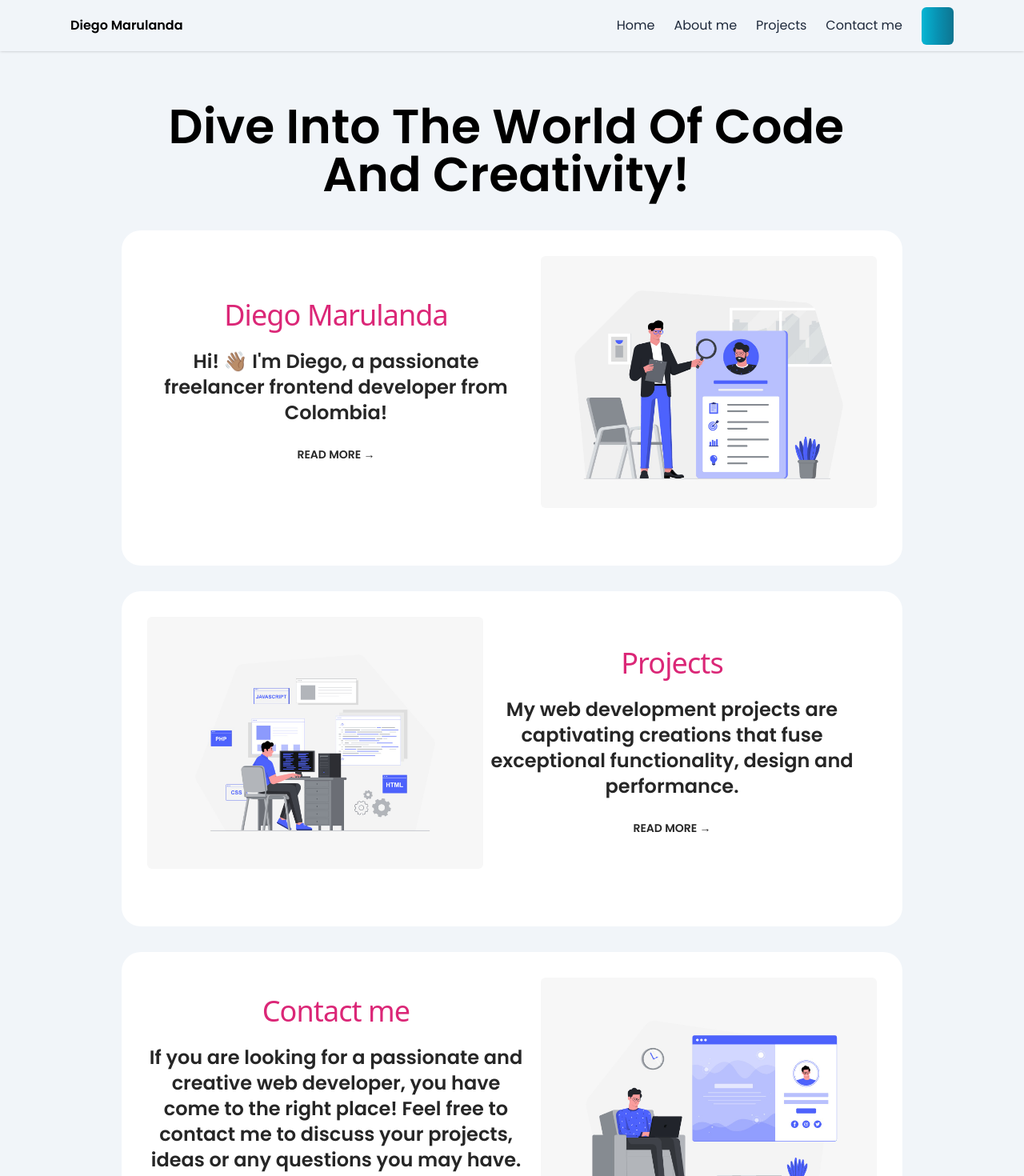
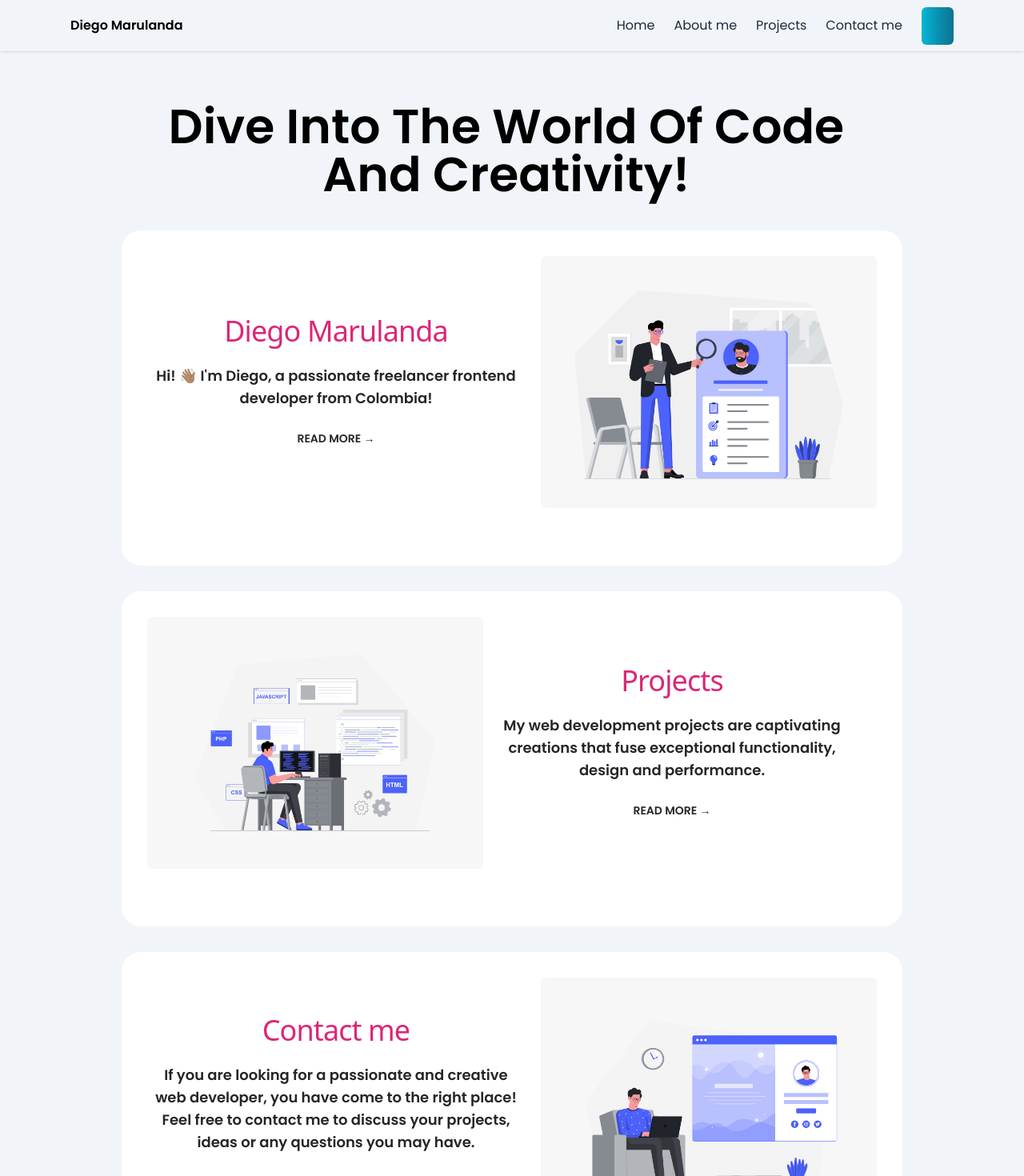
Before and after one commit to DiegoMarulandaB/Portfolio, a Next.js app: page / in a window 1280 px wide. Shown: the top 1470 px of the page at 80% size. Built offline with nearby package versions, Linux system fonts and the light colour scheme; some icons are missing.

Commit message:
style: add text corrections in home_academicProjects_personalProjects

```diff
--- a/src/app/academicprojects/page.tsx
+++ b/src/app/academicprojects/page.tsx
@@ -59,12 +59,11 @@ const AcademicProjects = () => {
       <h1 className="text-center pt-20">
         <AnimatedText text="Academic projects" className=" mx-2 mr-2 mb-2 mt-5" />
       </h1>
-      <div className="min-h-screen flex items-center justify-center">
       <div className="flex flex-col items-center justify-center space-y-26 mx-4 mt-6">
         {projects.map((project, idx) => (
           <div key={idx}>
             <Slide offset="-200px 0px -200px 0px">
-                <div className="flex flex-col items-center text-center text-white bg-gradient-to-r bg-white dark:bg-slate-600 rounded-3xl px-4 py-4 mx-2 mr-2 mt-10 w-26 text-2xl  font-semi-bold">
+              <div className="flex flex-col items-center text-center text-white px-4 bg-white dark:bg-slate-600 mb-8 py-8 rounded-3xl mx-auto sm:max-w-xl md:max-w-full lg:max-w-screen-xl md:px-24 lg:px-8 mt-8">
                 <div className="flex flex-col animate-slideCubiBezier animation-delay-2 md:flex-row md:space-x-8">
                   <div className="md:w-3/6">
                     <Link href={project.link}>
@@ -75,7 +74,7 @@ const AcademicProjects = () => {
                         alt="projects image"
                         width={590}
                         height={590}
-                          className=" rounded-md  px-18 py-4 ml-auto md:mt-1  mx-4 mr-4 mt-4 transition-transform duration-150 ease-in-out hover:scale-125"
+                        className=" rounded-md  px-18 py-4 ml-auto md:mt-1  mx-4 mr-4 mt-4  transition-transform duration-150 ease-in-out hover:scale-125"
                       />
                     </Link>
                   </div>
@@ -106,7 +105,6 @@ const AcademicProjects = () => {
           </div>
         ))}
       </div>
-      </div>
     </section>
   )
 }
--- a/src/app/home/page.tsx
+++ b/src/app/home/page.tsx
@@ -22,7 +22,7 @@ const HomePage = () => {
                     </h2>
                     <p className="text-black text-base md:text-lg">
                       {' '}
-                      <strong className="text-neutral-800 dark:text-neutral-50  text-2xl ">
+                      <strong className="text-neutral-800 dark:text-neutral-50  text-1xl ">
                         Hi! 👋🏽 I'm Diego, a passionate freelancer frontend developer from Colombia!
                       </strong>
                     </p>
@@ -52,7 +52,7 @@ const HomePage = () => {
                       Projects
                     </h2>
                     <p className="text-black text-base md:text-lg">
-                      <strong className="text-neutral-800 dark:text-neutral-50  text-2xl mt-6">
+                      <strong className="text-neutral-800 dark:text-neutral-50  text-1xl mt-6">
                         My web development projects are captivating creations that fuse exceptional functionality,
                         design and performance.
                       </strong>
@@ -80,7 +80,7 @@ const HomePage = () => {
                       Contact me
                     </h2>
                     <p className="text-black text-base md:text-lg">
-                      <strong className="text-neutral-800 dark:text-neutral-50  text-2xl mt-6">
+                      <strong className="text-neutral-800 dark:text-neutral-50  text-1xl mt-6">
                         If you are looking for a passionate and creative web developer, you have come to the right
                         place! Feel free to contact me to discuss your projects, ideas or any questions you may have.
                       </strong>
--- a/src/app/personalprojects/page.tsx
+++ b/src/app/personalprojects/page.tsx
@@ -53,7 +53,7 @@ const PersonalProjects = () => {
         {projects.map((project, idx) => (
           <div key={idx}>
             <Slide offset="-200px 0px -200px 0px">
-              <div className="flex flex-col items-center text-center text-white bg-gradient-to-r bg-white dark:bg-slate-600 rounded-3xl px-4 py-4 mx-2 mr-2 mt-10 w-26 text-2xl  font-semi-bold">
+              <div className="flex flex-col items-center text-center text-white px-4 bg-white dark:bg-slate-600 mb-8 py-8 rounded-3xl mx-auto sm:max-w-xl md:max-w-full lg:max-w-screen-xl md:px-24 lg:px-8 mt-8">
                 <div className="flex flex-col animate-slideCubiBezier animation-delay-2 md:flex-row md:space-x-8">
                   <div className="md:w-3/6">
                     <Link href={project.link}>
```
Lines whose indentation alone changed are shown as unchanged.
